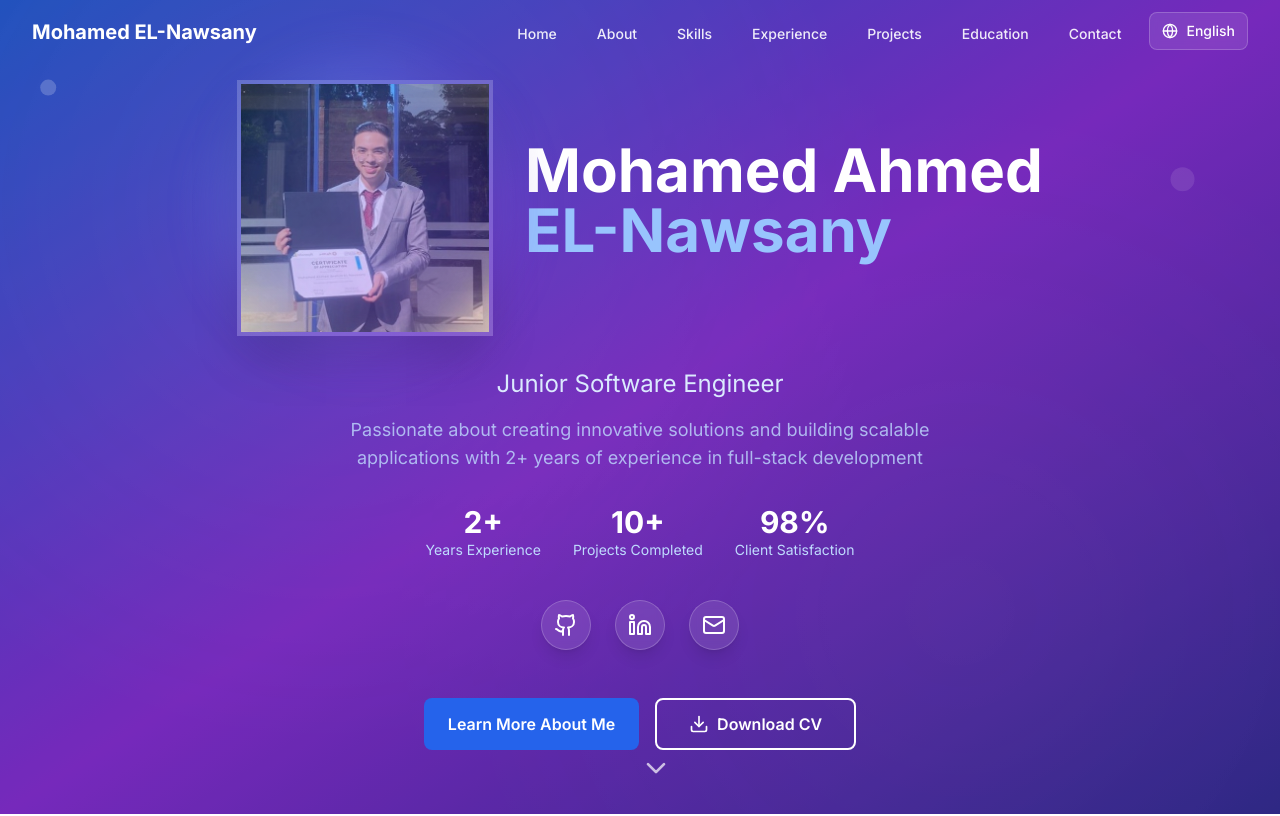
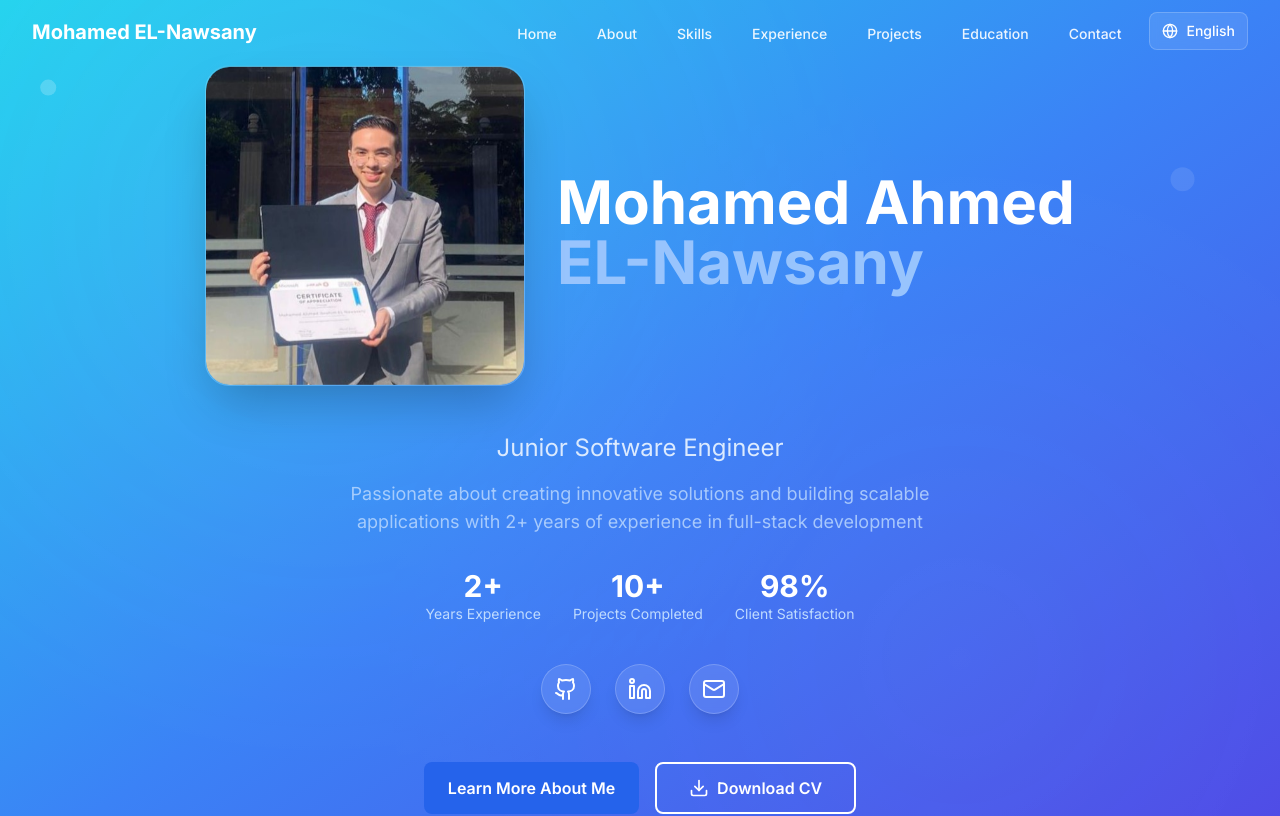
Before and after one commit to MohamedNawsany/MyPortfolio, a Next.js app: page /en in a window 1280 px wide. Shown: the top 816 px of the page. Built offline with nearby package versions, Linux system fonts and the light colour scheme.

Commit message:
enhance hero section

```diff
--- a/src/components/organisms/Hero.tsx
+++ b/src/components/organisms/Hero.tsx
@@ -48,8 +48,8 @@ export default function Hero() {
       className="min-h-screen flex items-center justify-center relative overflow-hidden pt-20"
     >
       {/* Animated Background */}
-      <div className="absolute inset-0 bg-gradient-to-br from-blue-600 via-purple-600 to-indigo-800">
-        <div className="absolute inset-0 bg-black/20"></div>
+      <div className="absolute inset-0 bg-gradient-to-br from-cyan-400 via-blue-500 to-indigo-600">
+        <div className="absolute inset-0 "></div>
         <motion.div
           className="absolute inset-0 opacity-30"
           animate={{ backgroundPosition: ['0% 0%', '100% 100%'] }}
@@ -85,27 +85,21 @@ export default function Hero() {
             className="flex flex-col md:flex-row items-center justify-center gap-8 mb-8"
           >
             {/* Profile Picture */}
-            <motion.div className="w-64 h-64 relative flex-shrink-0">
-              <div className="w-full h-full  overflow-hidden shadow-2xl relative border-4 border-white/20">
+        <motion.div
+  className="w-80 h-80 relative flex-shrink-0"
+  animate={{ y: [0, -15, 0] }} // floating up & down
+  transition={{ duration: 4, repeat: Infinity, ease: "easeInOut" }}
+>
+  <div className="w-full h-full overflow-hidden shadow-2xl relative rounded-3xl border border-white/20 backdrop-blur-md">
+
     <Image
       src="/minstry.jpg"
       alt="Mohamed Ahmed EL-Nawsany"
       fill
-                  className="w-full h-full object-cover"
-                />
-                <motion.div
-                  className="absolute inset-0 bg-gradient-to-br from-blue-400/20 to-purple-600/20"
-                  animate={{ opacity: [0.2, 0.4, 0.2] }}
-                  transition={{ duration: 4, repeat: Infinity, ease: 'easeInOut' }}
+      className="w-full h-full object-cover rounded-3xl"
     />
   </div>
-              <motion.div
-                className="absolute -inset-2 bg-gradient-to-br from-blue-400 to-purple-600 rounded-full opacity-20 blur-xl"
-                animate={{ scale: [1, 1.1, 1], opacity: [0.2, 0.3, 0.2] }}
-                transition={{ duration: 4, repeat: Infinity, ease: 'easeInOut' }}
-              />
 </motion.div>
-
             {/* Name */}
             <div className="text-center md:text-left">
               <h1 className="text-4xl md:text-6xl font-bold text-white mb-4">
```
Lines whose indentation alone changed are shown as unchanged.
